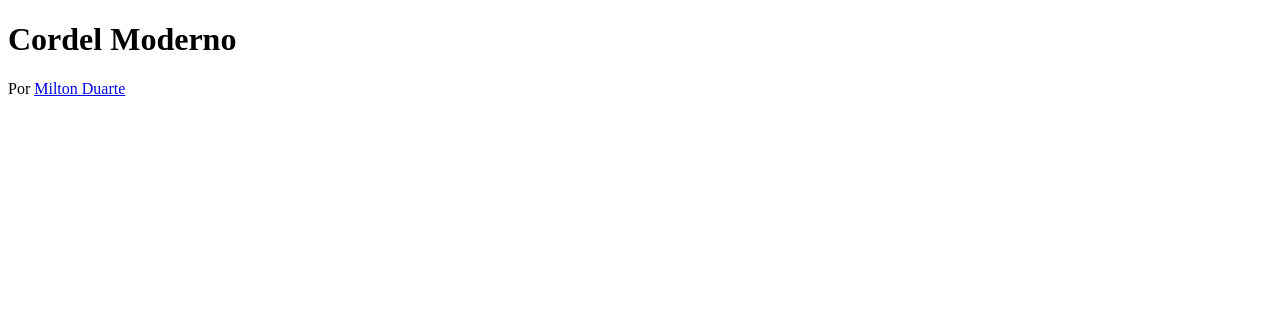
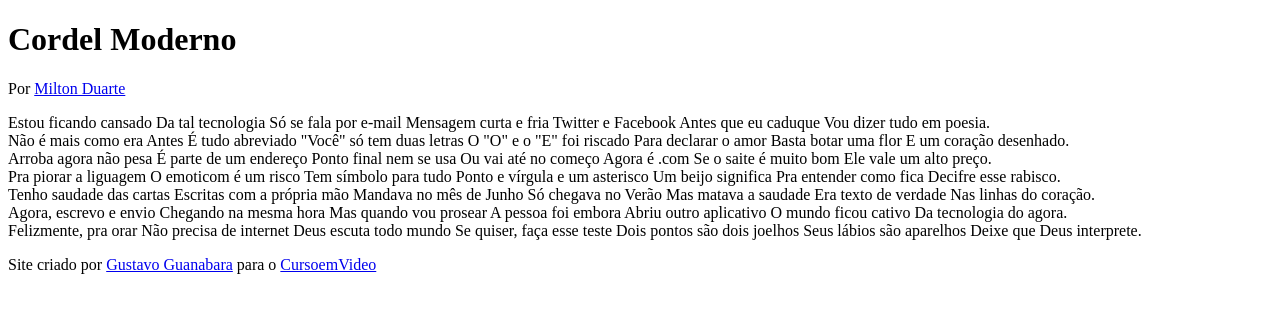
Before and after one commit to lucassiqueirasouza/projeto-cordel, a plain HTML site: page index.html in a window 1280 px wide. Drawn offline with Linux system fonts and the light colour scheme.

Commit message:
adicionado poesia

```diff
--- a/index.html
+++ b/index.html
@@ -10,12 +10,83 @@
 <body>
     <header>
         <h1>Cordel Moderno</h1>
-        <p>Por <a href="https://www.recantodasletras.com.br/poesias/3186743">Milton Duarte</a></p>
+        <p>Por <a href="https://www.recantodasletras.com.br/poesias/3186743" target="_blank">Milton Duarte</a></p>
     </header>
     <main>
         <article>
+            <div id="p1">
+                Estou ficando cansado
+                Da tal tecnologia
+                Só se fala por e-mail
+                Mensagem curta e fria
+                Twitter e Facebook
+                Antes que eu caduque
+                Vou dizer tudo em poesia.
+            </div>
 
+            <div class="poesia">
+                Não é mais como era Antes
+                É tudo abreviado
+                "Você" só tem duas letras
+                O "O" e o "E" foi riscado
+                Para declarar o amor
+                Basta botar uma flor
+                E um coração desenhado.
+            </div>
+
+            <div class="poesia">
+                Arroba agora não pesa
+                É parte de um endereço
+                Ponto final nem se usa
+                Ou vai até no começo
+                Agora é .com
+                Se o saite é muito bom
+                Ele vale um alto preço.
+            </div>
+
+            <div class="poesia">
+                Pra piorar a liguagem
+                O emoticom é um risco
+                Tem símbolo para tudo
+                Ponto e vírgula e um asterisco
+                Um beijo significa
+                Pra entender como fica
+                Decifre esse rabisco.
+            </div>
+
+            <div class="poesia">
+                Tenho saudade das cartas
+                Escritas com a própria mão
+                Mandava no mês de Junho
+                Só chegava no Verão
+                Mas matava a saudade
+                Era texto de verdade
+                Nas linhas do coração.
+            </div>
+
+            <div class="poesia">
+                Agora, escrevo e envio
+                Chegando na mesma hora
+                Mas quando vou prosear
+                A pessoa foi embora
+                Abriu outro aplicativo
+                O mundo ficou cativo
+                Da tecnologia do agora.
+            </div>
+
+            <div class="poesia">
+                Felizmente, pra orar
+                Não precisa de internet
+                Deus escuta todo mundo
+                Se quiser, faça esse teste
+                Dois pontos são dois joelhos
+                Seus lábios são aparelhos
+                Deixe que Deus interprete.
+            </div>
         </article>
     </main>
+    <footer>
+        <p>Site criado por <a href="https://gustavoguanabara.github.io/" target="_blank">Gustavo Guanabara</a> para o <a href="https://www.cursoemvideo.com/" target="_blank">CursoemVideo</a></p>
+    </footer>
 </body>
 </html>
```
